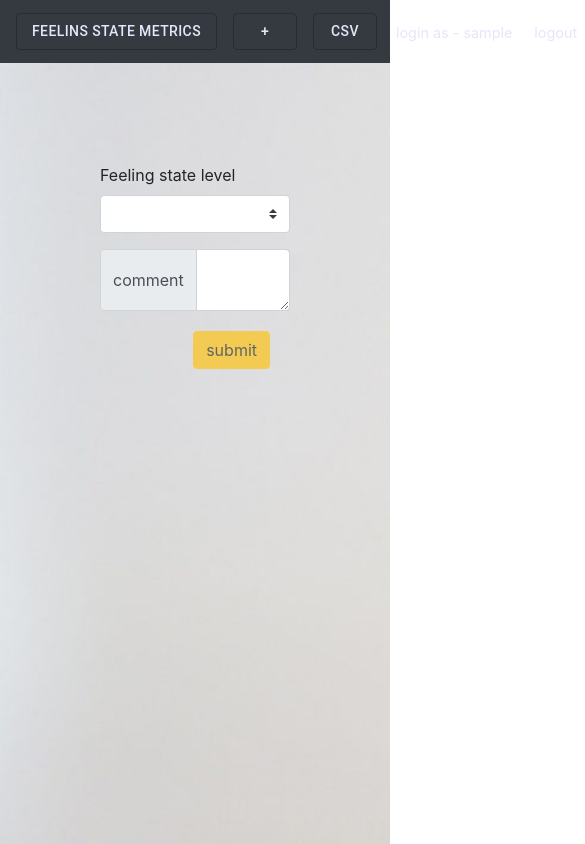
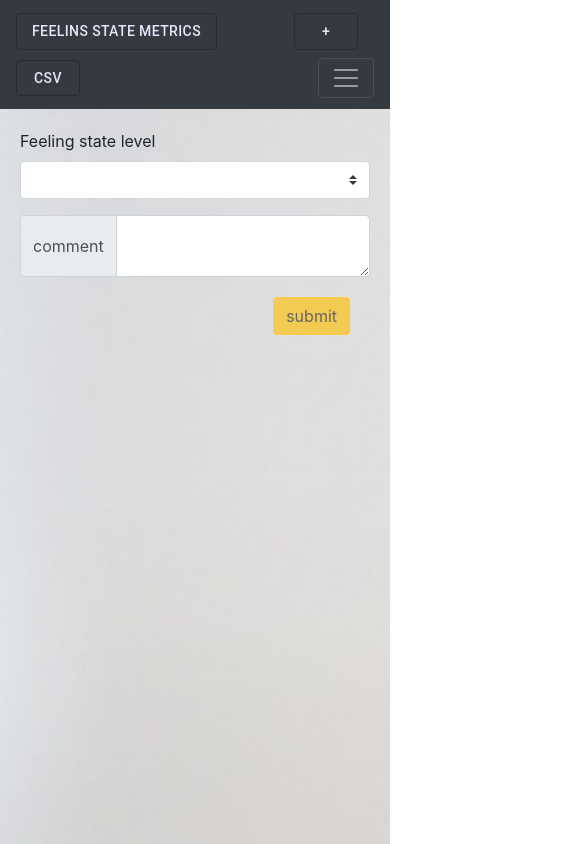
Before and after one commit to seManeiro/feeling-state-app, a React (Create React App) app: page /addfeeling in a window 390 px wide. Shown: the top 844 px of the page, 585 px wide, since content can reach past the window. Built offline with nearby package versions, Linux system fonts and the light colour scheme; sample sign-in values are in the browser's storage.

Commit message:
making elements more responses for mobiles devices

```diff
--- a/src/components/form/feelingForm.jsx
+++ b/src/components/form/feelingForm.jsx
@@ -45,7 +45,7 @@ class FeelingForm extends FormAbs {
       >
         <Container
           fluid
-          style={{ padding: 100, width: "devicewidth", initialScale: 1 }}
+          style={{ padding: 20, width: "devicewidth", initialScale: 1 }}
         >
           <Form>
             <Form.Group controlId="exampleForm.SelectCustom">
--- a/src/components/navBar.jsx
+++ b/src/components/navBar.jsx
@@ -8,7 +8,7 @@ class NavBar extends Component {
     const { user, loggedIn, onLogout } = this.props;
 
     return (
-      <Navbar bg="dark" variant="dark">
+      <Navbar bg="dark" expand="lg" variant="dark">
         <Navbar.Brand href="/">
           <Button variant="outlined" style={{ color: "#E6E6FA" }}>
             Feelins State Metrics
--- a/src/components/view/csvCreator.jsx
+++ b/src/components/view/csvCreator.jsx
@@ -206,7 +206,7 @@ class CsvCreator extends Component {
                     <td
                       style={{
                         fontWeight: "bold",
-                        fontSize: 30,
+                        fontSize: 15,
                         backgroundSize: "cover",
                       }}
                     >
--- a/src/components/view/feelingsView.jsx
+++ b/src/components/view/feelingsView.jsx
@@ -9,7 +9,7 @@ import LinearProgress from "@material-ui/core/LinearProgress";
 import { faArrowDown, faArrowUp } from "@fortawesome/free-solid-svg-icons";
 import { FontAwesomeIcon } from "@fortawesome/react-fontawesome";
 import DeleteIcon from "@material-ui/icons/Delete";
-import { Table, Jumbotron, Button } from "react-bootstrap";
+import { Table, Button } from "react-bootstrap";
 
 const backEndUrl = process.env.REACT_APP_BACK_END_URL;
 
@@ -42,9 +42,7 @@ class FeelingsView extends Component {
     this.setState({ feelings: feelings });
 
     try {
-      await http.delete(
-        backEndUrl + "/feelings/delete-feeling/" + feeling._id
-      );
+      await http.delete(backEndUrl + "/feelings/delete-feeling/" + feeling._id);
     } catch (ex) {
       if (ex.response && ex.response.status === 400)
         alert("This feeling state has already been deleted.");
@@ -89,18 +87,15 @@ class FeelingsView extends Component {
     if (isLoading) return <LinearProgress color="secondary" />;
 
     return (
-      <div >
-        <Jumbotron
-          fluid
+      <div
         style={{
-            padding: '10vh',
           backgroundImage: `url(${catimage})`,
           backgroundSize: "cover",
           backgroundPosition: "center",
           backgroundRepeat: "no-repeat",
+          padding: 5
         }}
       >
-
         <h4
           style={{
             fontWeight: "bold",
@@ -112,7 +107,7 @@ class FeelingsView extends Component {
           Feeling Records History
         </h4>
 
-            <Table striped bordered hover>
+        <Table>
           <thead>
             <tr>
               <th onClick={() => this.handleSort("level")}>
@@ -130,8 +125,7 @@ class FeelingsView extends Component {
                 <td
                   style={{
                     fontWeight: "bold",
-                        fontSize: 30,
-                        backgroundSize: "cover",
+                    fontSize: 15,
                   }}
                 >
                   {feeling.level}
@@ -185,8 +179,6 @@ class FeelingsView extends Component {
             ))}
           </tbody>
         </Table>
-
-        </Jumbotron>
       </div>
     );
   }
```
Lines whose indentation alone changed are shown as unchanged.
